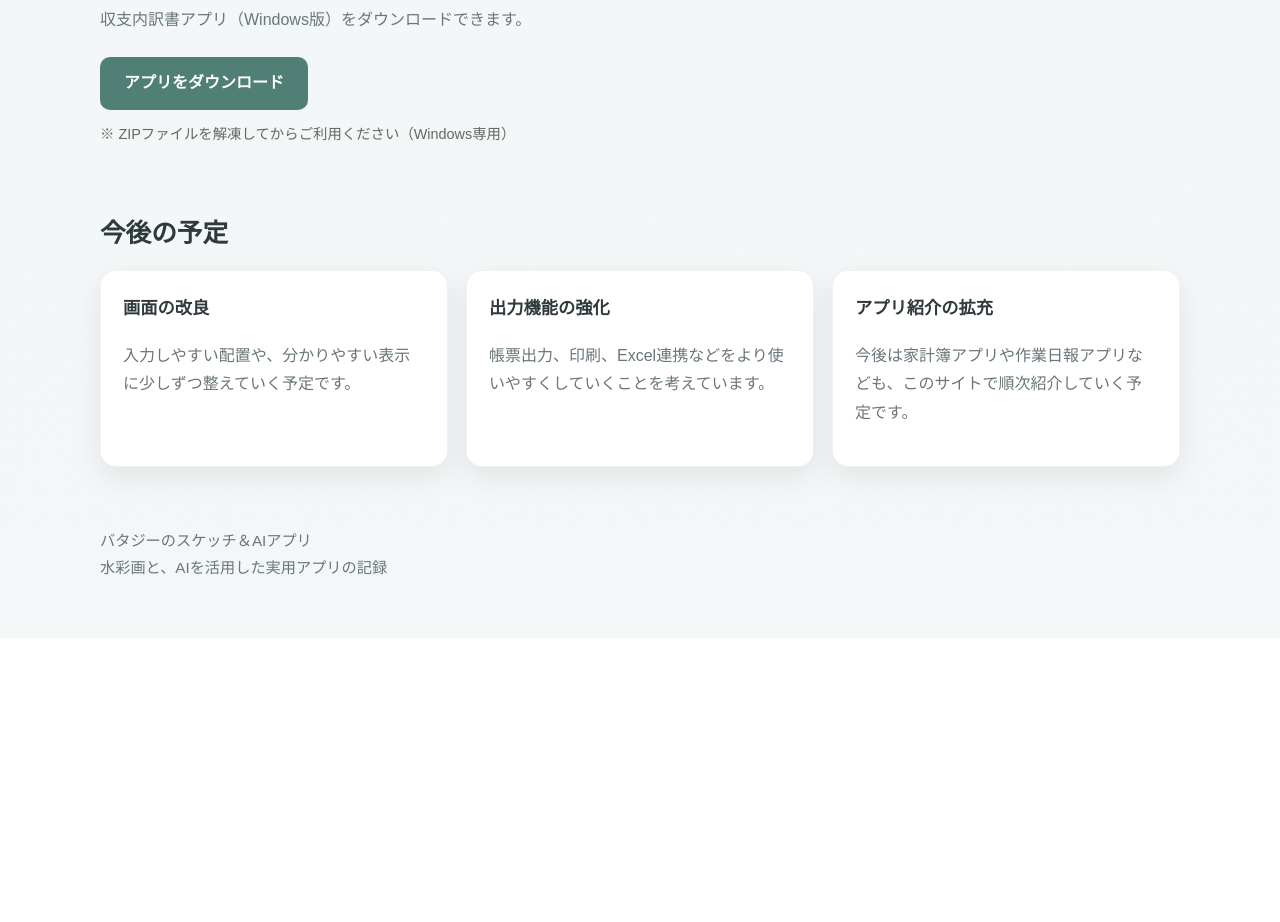
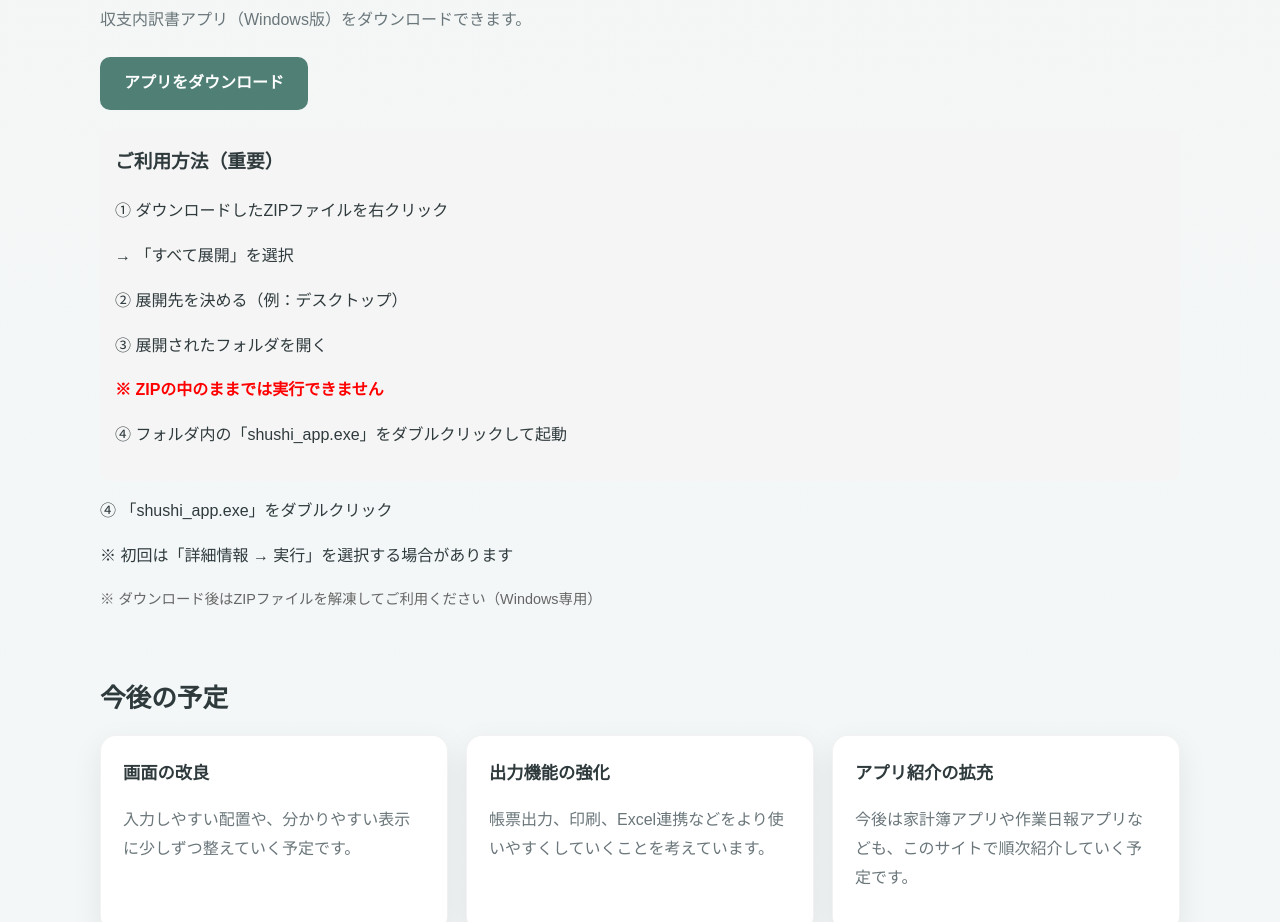
Before and after one commit to KawabataKoji/my-sketch-art, a plain HTML site: page shushi_app.html in a window 1280 px wide. Shown: the part 3740-4662 px from the top of the page. Before the commit the page ends 4378 px from the top, so only its background shows below. Drawn offline with Linux system fonts and the light colour scheme.

```diff
--- a/shushi_app.html
+++ b/shushi_app.html
@@ -464,8 +464,29 @@
           </a>
         </div>
 
+        <div style="margin-top:20px; padding:15px; background:#f5f5f5; border-radius:10px;">
+          <h3 style="margin-top:0;">ご利用方法（重要）</h3>
+
+          <p>① ダウンロードしたZIPファイルを右クリック</p>
+          <p>→ 「すべて展開」を選択</p>
+
+          <p>② 展開先を決める（例：デスクトップ）</p>
+
+          <p>③ 展開されたフォルダを開く</p>
+
+          <p style="color:red; font-weight:bold;">
+            ※ ZIPの中のままでは実行できません
+          </p>
+
+          <p>
+            ④ フォルダ内の「shushi_app.exe」をダブルクリックして起動
+          </p>
+        </div>
+        <p>④ 「shushi_app.exe」をダブルクリック</p>
+        <p>※ 初回は「詳細情報 → 実行」を選択する場合があります</p>
+
         <p style="margin-top:12px; font-size:0.9em; color:#666;">
-          ※ ZIPファイルを解凍してからご利用ください（Windows専用）
+          ※ ダウンロード後はZIPファイルを解凍してご利用ください（Windows専用）
         </p>
       </section>
 
```
